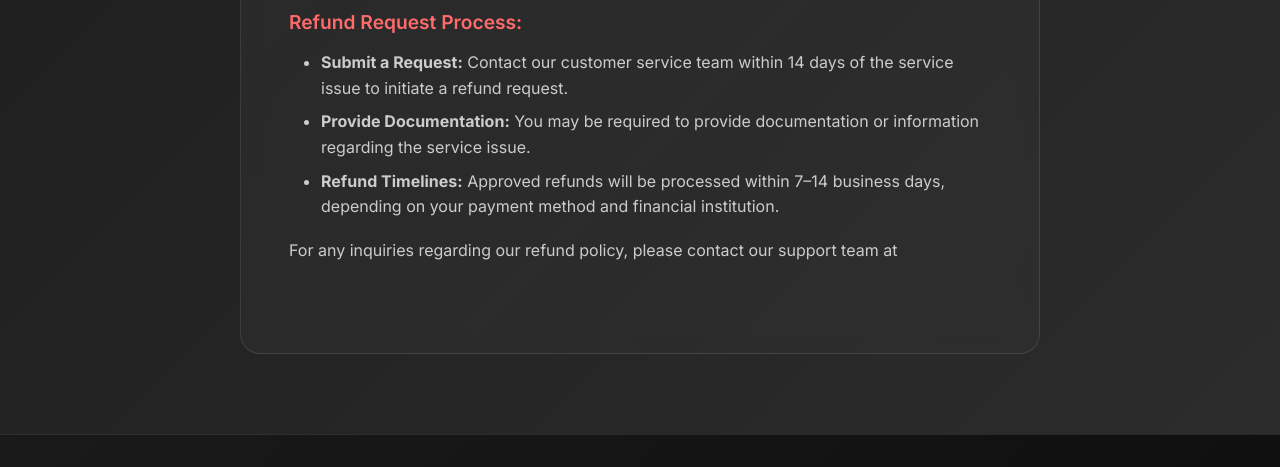
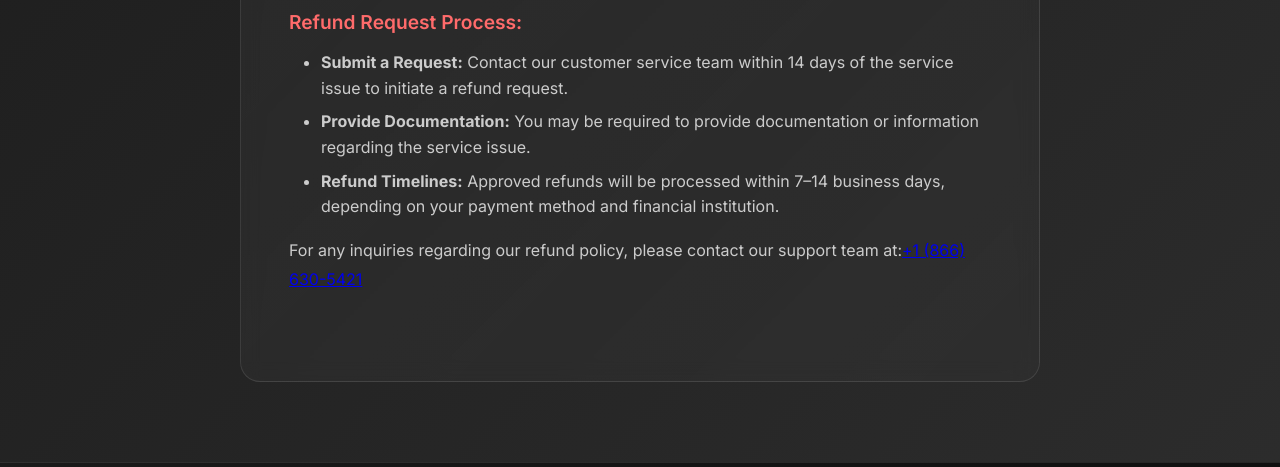
Before and after one commit to alturafibers/altura-fiber, a website built with Vite: page refund.html in a window 1280 px wide. Shown: the part 819-1286 px from the top of the page. Built offline with nearby package versions, Linux system fonts and the light colour scheme.

Commit message:
Update refund.html

```diff
--- a/refund.html
+++ b/refund.html
@@ -192,7 +192,8 @@
                             days, depending on your payment method and financial institution.</li>
                     </ul>
                     <p>
-                        For any inquiries regarding our refund policy, please contact our support team at
+                        For any inquiries regarding our refund policy, please contact our support team at:<a href="tel:+18666305421">+1 (866) 630-5421</a>
+
                     </p>
                 </div>
             </div>
```
